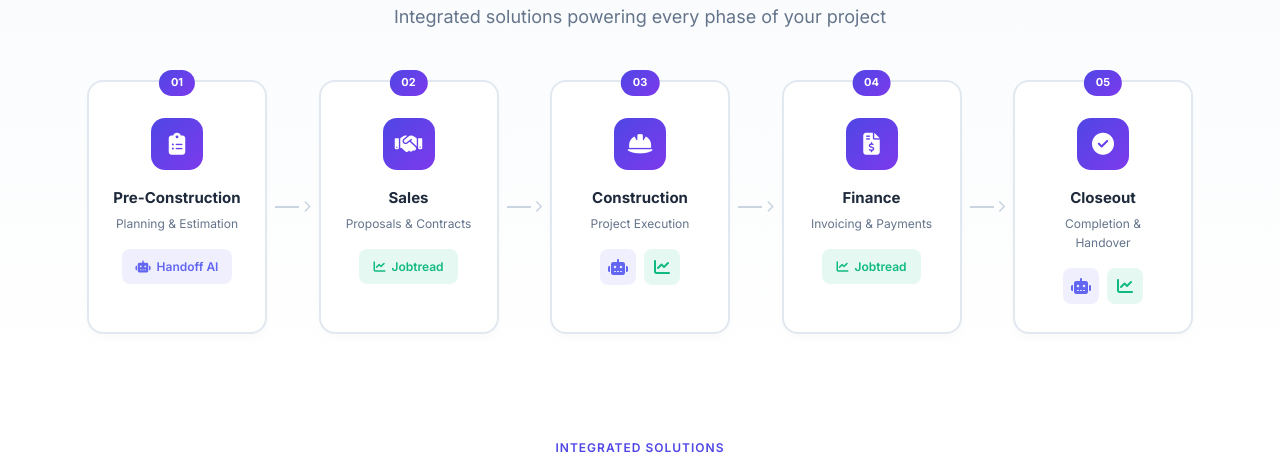
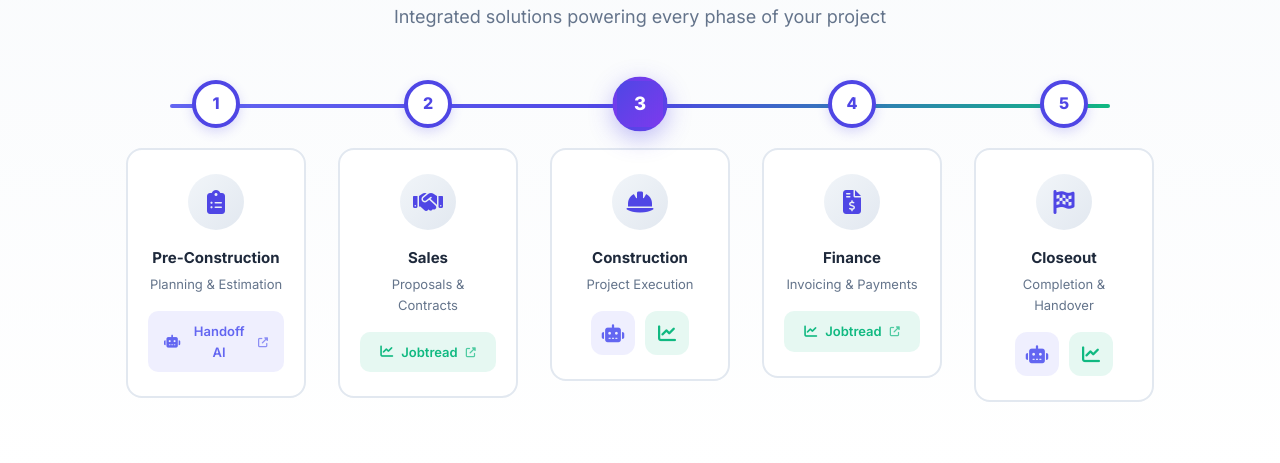
Before and after one commit to afrazneikar/smartsite-portal, a plain HTML site: page index.html in a window 1280 px wide. Shown: the part 176-639 px from the top of the page. Drawn offline with Linux system fonts and the light colour scheme.

Commit message:
Redesign Construction Lifecycle with timeline visualization
Replace card-based layout with horizontal timeline showing all 5 phases
connected by a gradient track. Each phase features numbered dots, icons,
and tool links with hover animations.

Co-Authored-By: Claude Opus 4.5 <noreply@anthropic.com>

```diff
--- a/css/styles.css
+++ b/css/styles.css
@@ -290,158 +290,208 @@ body {
     color: var(--gray-500);
 }
 
-.lifecycle-flow {
+/* Timeline Lifecycle */
+.lifecycle-timeline {
+    position: relative;
     display: flex;
-    align-items: stretch;
-    justify-content: center;
-    gap: 0;
+    justify-content: space-between;
+    padding: 0 20px;
+    max-width: 1100px;
+    margin: 0 auto;
 }
 
-.phase-card {
+.timeline-track {
+    position: absolute;
+    top: 24px;
+    left: 80px;
+    right: 80px;
+    height: 4px;
+    background: linear-gradient(90deg, var(--handoff) 0%, var(--primary) 50%, var(--jobtread) 100%);
+    border-radius: 2px;
+    z-index: 0;
+}
+
+.timeline-phase {
+    display: flex;
+    flex-direction: column;
+    align-items: center;
+    position: relative;
+    z-index: 1;
+    flex: 1;
+}
+
+.phase-dot {
+    width: 48px;
+    height: 48px;
+    background: var(--white);
+    border: 4px solid var(--primary);
+    border-radius: 50%;
+    display: flex;
+    align-items: center;
+    justify-content: center;
+    margin-bottom: 20px;
+    transition: all 0.3s;
+    box-shadow: 0 4px 12px rgba(79, 70, 229, 0.2);
+}
+
+.phase-dot span {
+    font-size: 16px;
+    font-weight: 800;
+    color: var(--primary);
+}
+
+.phase-dot.highlight {
+    background: var(--gradient);
+    border-color: transparent;
+    transform: scale(1.15);
+    box-shadow: 0 6px 20px rgba(79, 70, 229, 0.35);
+}
+
+.phase-dot.highlight span {
+    color: var(--white);
+}
+
+.timeline-phase:hover .phase-dot {
+    transform: scale(1.1);
+    box-shadow: 0 6px 16px rgba(79, 70, 229, 0.3);
+}
+
+.timeline-phase:hover .phase-dot.highlight {
+    transform: scale(1.2);
+}
+
+.phase-content {
     background: var(--white);
     border: 2px solid var(--gray-200);
     border-radius: 16px;
-    padding: 28px 24px;
+    padding: 24px 20px;
     text-align: center;
     width: 180px;
-    position: relative;
-    transition: all 0.3s ease;
-    box-shadow: 0 4px 6px rgba(0, 0, 0, 0.02);
+    transition: all 0.3s;
 }
 
-.phase-card:hover {
-    transform: translateY(-6px);
+.timeline-phase:hover .phase-content {
     border-color: var(--primary);
-    box-shadow: 0 12px 24px rgba(79, 70, 229, 0.12);
+    transform: translateY(-4px);
+    box-shadow: 0 12px 24px rgba(0, 0, 0, 0.08);
 }
 
-.phase-number {
-    position: absolute;
-    top: -12px;
-    left: 50%;
-    transform: translateX(-50%);
-    background: var(--gradient);
-    color: var(--white);
-    font-size: 11px;
-    font-weight: 700;
-    padding: 4px 12px;
-    border-radius: 20px;
-}
-
-.phase-card .phase-icon {
-    width: 52px;
-    height: 52px;
-    background: var(--gradient);
-    border-radius: 14px;
+.phase-icon-circle {
+    width: 56px;
+    height: 56px;
+    background: linear-gradient(135deg, var(--gray-100) 0%, var(--gray-200) 100%);
+    border-radius: 50%;
     display: flex;
     align-items: center;
     justify-content: center;
-    margin: 8px auto 16px;
+    margin: 0 auto 16px;
+    transition: all 0.3s;
 }
 
-.phase-card .phase-icon i {
-    font-size: 22px;
+.phase-icon-circle i {
+    font-size: 24px;
+    color: var(--primary);
+}
+
+.timeline-phase:hover .phase-icon-circle {
+    background: var(--gradient);
+}
+
+.timeline-phase:hover .phase-icon-circle i {
     color: var(--white);
 }
 
-.phase-card h3 {
-    font-size: 15px;
+.phase-content h3 {
+    font-size: 16px;
     font-weight: 700;
     color: var(--gray-900);
     margin-bottom: 4px;
 }
 
-.phase-card p {
-    font-size: 12px;
+.phase-content p {
+    font-size: 13px;
     color: var(--gray-500);
     margin-bottom: 16px;
 }
 
-.phase-link {
-    display: inline-flex;
+/* Phase Tool Links */
+.phase-tool {
+    display: flex;
     align-items: center;
-    gap: 6px;
-    padding: 8px 14px;
-    border-radius: 8px;
+    justify-content: center;
+    gap: 8px;
+    padding: 10px 16px;
+    border-radius: 10px;
     text-decoration: none;
-    font-size: 12px;
+    font-size: 13px;
     font-weight: 600;
     transition: all 0.2s;
 }
 
-.phase-link.handoff {
+.phase-tool.handoff {
     background: rgba(99, 102, 241, 0.1);
     color: var(--handoff);
 }
 
-.phase-link.handoff:hover {
+.phase-tool.handoff:hover {
     background: var(--handoff);
     color: var(--white);
 }
 
-.phase-link.jobtread {
+.phase-tool.jobtread {
     background: rgba(16, 185, 129, 0.1);
     color: var(--jobtread);
 }
 
-.phase-link.jobtread:hover {
+.phase-tool.jobtread:hover {
     background: var(--jobtread);
     color: var(--white);
 }
 
-.phase-links-row {
+.phase-tool i:last-child {
+    font-size: 10px;
+    opacity: 0.7;
+}
+
+/* Dual Tool Links */
+.phase-tools-dual {
     display: flex;
     justify-content: center;
-    gap: 8px;
+    gap: 10px;
 }
 
-.phase-link-sm {
-    width: 36px;
-    height: 36px;
-    border-radius: 8px;
+.phase-tool-mini {
+    width: 44px;
+    height: 44px;
+    border-radius: 12px;
     display: flex;
     align-items: center;
     justify-content: center;
     text-decoration: none;
+    font-size: 18px;
     transition: all 0.2s;
 }
 
-.phase-link-sm.handoff {
+.phase-tool-mini.handoff {
     background: rgba(99, 102, 241, 0.1);
     color: var(--handoff);
 }
 
-.phase-link-sm.handoff:hover {
+.phase-tool-mini.handoff:hover {
     background: var(--handoff);
     color: var(--white);
+    transform: translateY(-2px);
 }
 
-.phase-link-sm.jobtread {
+.phase-tool-mini.jobtread {
     background: rgba(16, 185, 129, 0.1);
     color: var(--jobtread);
 }
 
-.phase-link-sm.jobtread:hover {
+.phase-tool-mini.jobtread:hover {
     background: var(--jobtread);
     color: var(--white);
-}
-
-.phase-connector {
-    display: flex;
-    align-items: center;
-    padding: 0 8px;
-    color: var(--gray-300);
-}
-
-.phase-connector .connector-line {
-    width: 24px;
-    height: 2px;
-    background: var(--gray-300);
-}
-
-.phase-connector i {
-    font-size: 12px;
-    margin-left: 4px;
+    transform: translateY(-2px);
 }
 
 /* Lifecycle Section */
@@ -1230,18 +1280,24 @@ body {
 
 /* Responsive */
 @media (max-width: 1200px) {
-    .lifecycle-flow {
+    .lifecycle-timeline {
         flex-wrap: wrap;
-        gap: 16px;
         justify-content: center;
+        gap: 24px;
+        padding: 0;
     }
 
-    .phase-connector {
+    .timeline-track {
         display: none;
     }
 
-    .phase-card {
+    .timeline-phase {
+        flex: 0 0 auto;
+    }
+
+    .phase-content {
         width: 160px;
+        padding: 20px 16px;
     }
 
     .plans-grid {
--- a/index.html
+++ b/index.html
@@ -48,99 +48,108 @@
                 <p>Integrated solutions powering every phase of your project</p>
             </div>
 
-            <div class="lifecycle-flow" id="lifecycle">
+            <!-- Timeline Lifecycle -->
+            <div class="lifecycle-timeline" id="lifecycle">
+                <div class="timeline-track"></div>
+
                 <!-- Phase 1 -->
-                <div class="phase-card">
-                    <div class="phase-number">01</div>
-                    <div class="phase-icon">
+                <div class="timeline-phase">
+                    <div class="phase-dot">
+                        <span>1</span>
+                    </div>
+                    <div class="phase-content">
+                        <div class="phase-icon-circle">
                             <i class="fas fa-clipboard-list"></i>
                         </div>
                         <h3>Pre-Construction</h3>
                         <p>Planning & Estimation</p>
-                    <a href="https://www.handoff.ai" target="_blank" class="phase-link handoff">
-                        <i class="fas fa-robot"></i> Handoff AI
+                        <a href="https://www.handoff.ai" target="_blank" class="phase-tool handoff">
+                            <i class="fas fa-robot"></i>
+                            <span>Handoff AI</span>
+                            <i class="fas fa-external-link-alt"></i>
                         </a>
                     </div>
-
-                <div class="phase-connector">
-                    <div class="connector-line"></div>
-                    <i class="fas fa-chevron-right"></i>
                 </div>
 
                 <!-- Phase 2 -->
-                <div class="phase-card">
-                    <div class="phase-number">02</div>
-                    <div class="phase-icon">
+                <div class="timeline-phase">
+                    <div class="phase-dot">
+                        <span>2</span>
+                    </div>
+                    <div class="phase-content">
+                        <div class="phase-icon-circle">
                             <i class="fas fa-handshake"></i>
                         </div>
                         <h3>Sales</h3>
                         <p>Proposals & Contracts</p>
-                    <a href="https://www.jobtread.com" target="_blank" class="phase-link jobtread">
-                        <i class="fas fa-chart-line"></i> Jobtread
+                        <a href="https://www.jobtread.com" target="_blank" class="phase-tool jobtread">
+                            <i class="fas fa-chart-line"></i>
+                            <span>Jobtread</span>
+                            <i class="fas fa-external-link-alt"></i>
                         </a>
                     </div>
-
-                <div class="phase-connector">
-                    <div class="connector-line"></div>
-                    <i class="fas fa-chevron-right"></i>
                 </div>
 
                 <!-- Phase 3 -->
-                <div class="phase-card">
-                    <div class="phase-number">03</div>
-                    <div class="phase-icon">
+                <div class="timeline-phase">
+                    <div class="phase-dot highlight">
+                        <span>3</span>
+                    </div>
+                    <div class="phase-content">
+                        <div class="phase-icon-circle">
                             <i class="fas fa-hard-hat"></i>
                         </div>
                         <h3>Construction</h3>
                         <p>Project Execution</p>
-                    <div class="phase-links-row">
-                        <a href="https://www.handoff.ai" target="_blank" class="phase-link-sm handoff">
+                        <div class="phase-tools-dual">
+                            <a href="https://www.handoff.ai" target="_blank" class="phase-tool-mini handoff">
                                 <i class="fas fa-robot"></i>
                             </a>
-                        <a href="https://www.jobtread.com" target="_blank" class="phase-link-sm jobtread">
+                            <a href="https://www.jobtread.com" target="_blank" class="phase-tool-mini jobtread">
                                 <i class="fas fa-chart-line"></i>
                             </a>
                         </div>
                     </div>
-
-                <div class="phase-connector">
-                    <div class="connector-line"></div>
-                    <i class="fas fa-chevron-right"></i>
                 </div>
 
                 <!-- Phase 4 -->
-                <div class="phase-card">
-                    <div class="phase-number">04</div>
-                    <div class="phase-icon">
+                <div class="timeline-phase">
+                    <div class="phase-dot">
+                        <span>4</span>
+                    </div>
+                    <div class="phase-content">
+                        <div class="phase-icon-circle">
                             <i class="fas fa-file-invoice-dollar"></i>
                         </div>
                         <h3>Finance</h3>
                         <p>Invoicing & Payments</p>
-                    <a href="https://www.jobtread.com" target="_blank" class="phase-link jobtread">
-                        <i class="fas fa-chart-line"></i> Jobtread
+                        <a href="https://www.jobtread.com" target="_blank" class="phase-tool jobtread">
+                            <i class="fas fa-chart-line"></i>
+                            <span>Jobtread</span>
+                            <i class="fas fa-external-link-alt"></i>
                         </a>
                     </div>
-
-                <div class="phase-connector">
-                    <div class="connector-line"></div>
-                    <i class="fas fa-chevron-right"></i>
                 </div>
 
                 <!-- Phase 5 -->
-                <div class="phase-card">
-                    <div class="phase-number">05</div>
-                    <div class="phase-icon">
-                        <i class="fas fa-check-circle"></i>
+                <div class="timeline-phase">
+                    <div class="phase-dot">
+                        <span>5</span>
+                    </div>
+                    <div class="phase-content">
+                        <div class="phase-icon-circle">
+                            <i class="fas fa-flag-checkered"></i>
                         </div>
                         <h3>Closeout</h3>
                         <p>Completion & Handover</p>
-                    <div class="phase-links-row">
-                        <a href="https://www.handoff.ai" target="_blank" class="phase-link-sm handoff">
+                        <div class="phase-tools-dual">
+                            <a href="https://www.handoff.ai" target="_blank" class="phase-tool-mini handoff">
                                 <i class="fas fa-robot"></i>
                             </a>
-                        <a href="https://www.jobtread.com" target="_blank" class="phase-link-sm jobtread">
+                            <a href="https://www.jobtread.com" target="_blank" class="phase-tool-mini jobtread">
                                 <i class="fas fa-chart-line"></i>
                             </a>
+                        </div>
                     </div>
                 </div>
             </div>
```
Lines whose indentation alone changed are shown as unchanged.
